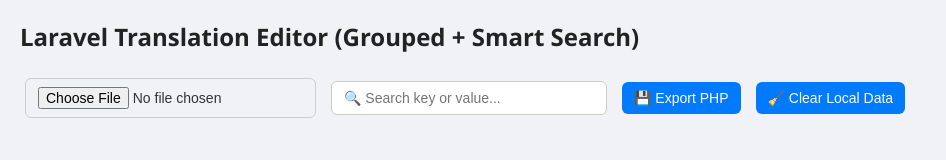
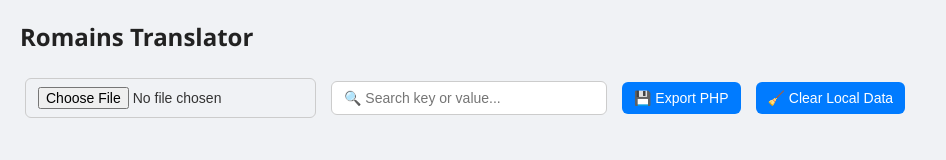
Before and after one commit to geraldib-dev/Translator-VibeCoded, a plain HTML site: page index.html in a window 1280 px wide. Shown: the whole page, without its empty margins (0-946 px from the left). Drawn offline with Linux system fonts and the light colour scheme.

Commit message:
final final commit

```diff
--- a/index.html
+++ b/index.html
@@ -2,7 +2,11 @@
 <html lang="en">
 <head>
 <meta charset="UTF-8">
-<title>Translation Editor (Grouped + Smart Search)</title>
+<title>Romains Translator</title>
+<!-- Favicon -->
+<link rel="icon" type="image/png" href="./translation.png">
+<!-- Optional: for better browser support -->
+<link rel="shortcut icon" href="./translation.png" type="image/x-icon">
 <style>
 body {
     font-family: 'Segoe UI', Tahoma, Geneva, Verdana, sans-serif;
@@ -48,7 +52,7 @@ textarea:focus {
 </head>
 <body>
 
-<h1>Laravel Translation Editor (Grouped + Smart Search)</h1>
+<h1>Romains Translator</h1>
 
 <div style="display:flex;flex-wrap:wrap;align-items:center;gap:5px;">
   <input type="file" id="fileInput" accept=".php">
```
Also changed, not shown: translation.png (added).
